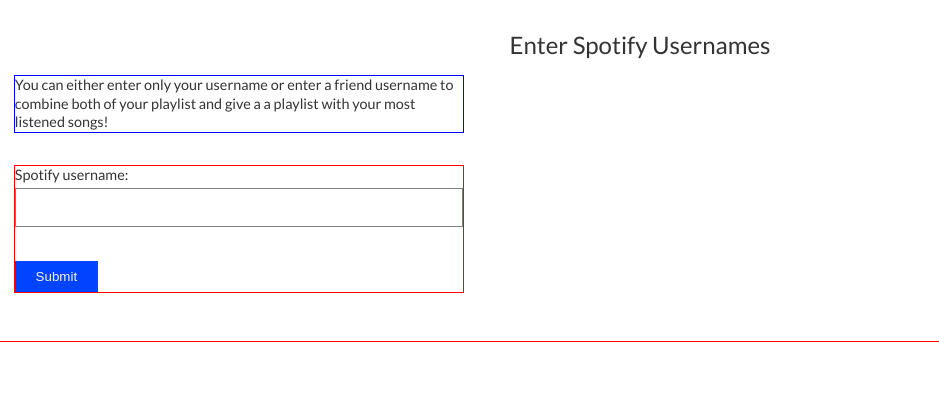
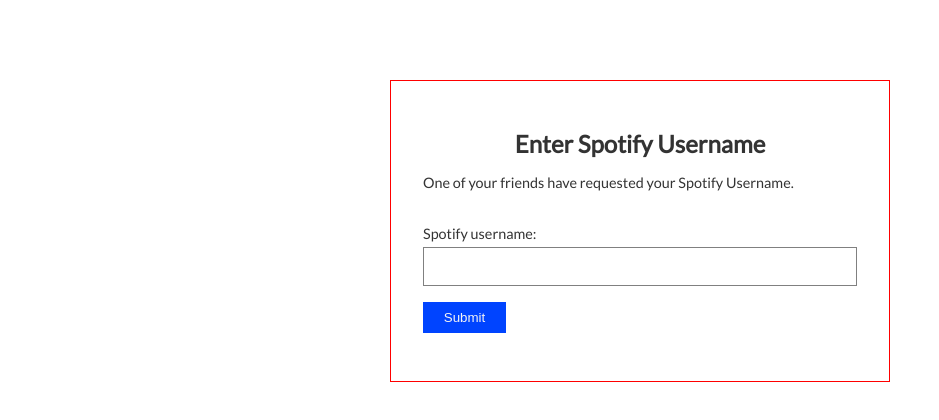
Before and after one commit to spotify-song/front-end, a React (Create React App) app: page /users/1 in a window 1280 px wide. Shown: the top 420 px of the page, without its empty margins (0-939 px from the left). Built offline with nearby package versions, Linux system fonts and the light colour scheme.

Commit message:
updating latest changes

```diff
--- a/src/components2/MarketingPage/FormModal.js
+++ b/src/components2/MarketingPage/FormModal.js
@@ -13,9 +13,34 @@
   const [counter, setCounter] = useState(0);
   const token = "abc";
   const [clickedLink, setClickedLink] = useState(false);
+  const [one, setOne] = useState(false);
 
-  useEffect(() => {
-    //  console.log("running ");
+  //   useEffect(() => {
+  //     //  console.log("running ");
+  //     function getUserTwo() {
+  //       return axios
+  //         .get("http://localhost:5000/usertwo/getuser")
+  //         .then((res) => {
+  //           console.log("here is the value ", res.data);
+  //           setClickedLink(false);
+  //           setCounter(0);
+  //           setServer(res.data);
+  //           console.log("we got the value!!");
+  //         })
+  //         .catch((err) => {
+  //           console.log("there is an error ", err);
+  //         });
+  //     }
+  //     if (clickedLink) {
+  //       setTimeout(() => {
+  //         setCounter(counter + 1);
+  //         console.log("count here ", counter);
+  //         console.log("calling server");
+  //         getUserTwo();
+  //       }, 4000);
+  //     }
+  //   }, [counter, clickedLink]);
+
   function getUserTwo() {
     return axios
       .get("http://localhost:5000/usertwo/getuser")
@@ -27,18 +52,17 @@
         console.log("we got the value!!");
       })
       .catch((err) => {
-          console.log("there is an error ", err);
+        console.log("there is an error ", err.response);
       });
   }
   if (clickedLink) {
     setTimeout(() => {
-        setCounter(counter + 1);
-        console.log("count here ", counter);
+      // setCounter(counter + 1);
+      // console.log("count here ", counter);
       console.log("calling server");
       getUserTwo();
     }, 4000);
   }
-  }, [counter, clickedLink]);
 
   console.log("whats clicked ", clickedLink);
 
@@ -58,6 +82,7 @@
     const url = `http://localhost:3002/users/${token}`;
     setUrl(url);
     setClickedLink(true);
+    setOne(true);
   };
   return (
     <div>
@@ -94,6 +119,9 @@
               </label>
             </p>
 
+            {one ? (
+              <p>{server && "We got your friends username."}</p>
+            ) : (
               <p>
                 <label htmlFor="username2">
                   {/**
@@ -106,11 +134,13 @@
                     id="username2"
                     ref={register}
                     value={server.username}
-                  onChange={clickedLink ? "" : handleValueTwo}
+                    onChange={handleValueTwo}
                     // placeholder="Spotify Username 2 (Optional)"
                   />
                 </label>
               </p>
+            )}
+
             <p className="share-link">
               Don't have a second user name? copy a link and send it to one of
               your friends. <span onClick={generateLink}>Click here</span>
--- a/src/components2/MarketingPage/UsernamesForm.js
+++ b/src/components2/MarketingPage/UsernamesForm.js
@@ -21,12 +21,10 @@
   };
 
   return (
-    <div className="FormModal">
-      <h2>Enter Spotify Usernames</h2>
+    <div className="SecondUser">
+      <h2>Enter Spotify Username</h2>
       <p className="form-description">
-        You can either enter only your username or enter a friend username to
-        combine both of your playlist and give a a playlist with your most
-        listened songs!
+        One of your friends have requested your Spotify Username.
       </p>
       <form onSubmit={handleSubmit(onSubmit)}>
         <p>
--- a/src/sass2/_formModal.scss
+++ b/src/sass2/_formModal.scss
@@ -1,5 +1,5 @@
 .FormModal {
-  border: 1px solid red;
+  //   border: 1px solid red;
   margin: -1.2rem;
   //   width: 100%;
   //   height: 100%;
@@ -15,7 +15,7 @@
   }
 
   .form-description {
-    border: 1px solid blue;
+    //  border: 1px solid blue;
     width: 450px;
     line-height: 1.3;
     font-size: 0.9rem;
@@ -23,7 +23,7 @@
   }
 
   form {
-    border: 1px solid red;
+    //  border: 1px solid red;
     width: 450px;
     margin: 2rem 0 1rem;
     //  color: #333;
@@ -98,6 +98,62 @@
   }
 }
 
+.SecondUser {
+  border: 1px solid red;
+  max-width: 500px;
+  margin: 5rem auto;
+  padding: 2rem;
+  h2 {
+    text-align: center;
+    margin: 1rem 0;
+  }
+
+  .form-description {
+    line-height: 1.3;
+    font-size: 0.9rem;
+  }
+
+  form {
+    margin: 2rem 0 1rem;
+    label {
+      display: block;
+      font-size: 0.9rem;
+      input {
+        display: block;
+        margin-top: 0.3rem;
+        width: 100%;
+        padding: 0.6rem 0.3rem;
+        font-size: 1rem;
+        font-weight: 300;
+        outline: none;
+        border: 1px solid grey;
+        color: #333;
+
+        &::placeholder {
+          // font-weight: 100;
+          font-size: 0.9rem;
+          color: rgb(146, 146, 146);
+        }
+      }
+    }
+
+    button {
+      border: none;
+      background: #04f;
+
+      color: #f4f4f4;
+      padding: 0.5rem 1.3rem;
+      margin-top: 1rem;
+      cursor: pointer;
+
+      transition: background 0.4s ease;
+
+      &:hover {
+        background: rgb(39, 38, 38);
+      }
+    }
+  }
+}
 // .FormModal {
 //   border: 1px solid red;
 //   margin: -1.2rem;
```
Lines whose indentation alone changed are shown as unchanged.
